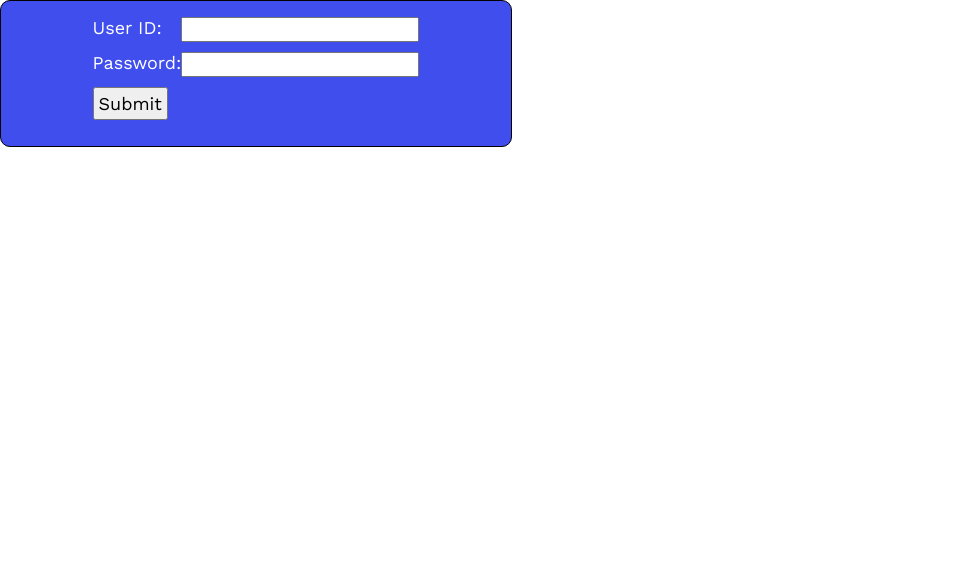
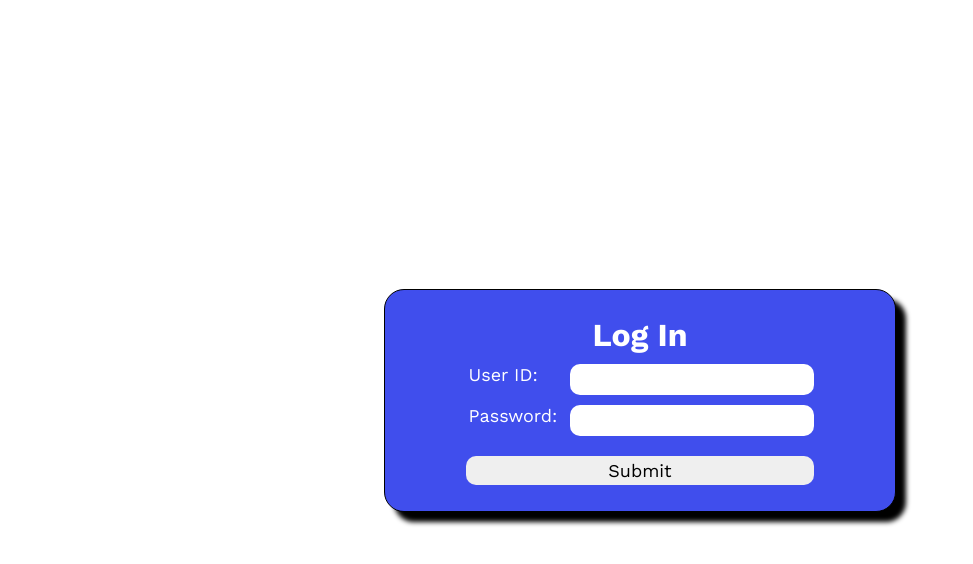
Before and after one commit to mandy132002/mumbaihacks, a React (Create React App) app: page / in a window 1280 px wide. Shown: the top 564 px of the page, without its empty margins (0-973 px from the left). Built offline with nearby package versions, Linux system fonts and the light colour scheme.

Commit message:
Add style to login component

```diff
--- a/src/Components/Citizen/Login.css
+++ b/src/Components/Citizen/Login.css
@@ -2,6 +2,26 @@
     margin: 0px;
     padding: 0px;
     box-sizing: border-box;
+}
+
+.header {
+    font-size: 32px;
+}
+
+label {
+    padding: 3px;
+}
+
+.header-container {
+    display: flex;
+    justify-content: center;
+    padding: 10px;
+}
+
+input {
+    border-radius: 10px;
+    border: 0px;
+    padding: 5px;
 }
 
 .login-form {
@@ -12,20 +32,37 @@
 
 button {
     padding: 4px;
+    width: 100%;
+    margin: 10px 0px 0px 0px;
+    border: 0px;
+    border-radius: 10px;
+}
+label {
+    margin-right: 10px;
+}
+
+.outer-container {
+    width: 100%;
+    height: 100vh;
+    display: flex;
+    justify-content: center;
+    align-items: center;
+    box-shadow: 10px 10px;
 }
 
 .form-container {
+    width: 40%;
     color: white;
     background-color: rgb(64, 78, 237);
     display: flex;
-    align-items: center;
+    border: 1px solid black;
+    border-radius: 20px;
     justify-content: center;
-    width: 40%;
-    border: 1px solid black;
-    border-radius: 10px;
+    box-shadow: 10px 10px 5px black;
 }
 
 .internal-form-container {
+    width: 100%;
     display: flex;
     justify-content: space-between;
     margin-bottom: 10px;
--- a/src/Components/Citizen/login.jsx
+++ b/src/Components/Citizen/login.jsx
@@ -2,15 +2,18 @@ import "./Login.css";
 
 function Login() {
   return (
-    <>
+    <div className="outer-container">
       <div className="form-container">
         <form className="login-form">
+          <div className="header-container">
+            <h1 className="header">Log In</h1>
+          </div>
           <div className="internal-form-container">
             <div>
               <label htmlFor="userId">User ID: </label>
             </div>
             <div>
-              <input type="text" id="userId" />
+              <input type="text" id="userId" required />
             </div>
           </div>
           <div className="internal-form-container">
@@ -18,7 +21,7 @@ function Login() {
               <label htmlFor="password">Password: </label>
             </div>
             <div>
-              <input type="password" id="password" />
+              <input type="password" id="password" required />
             </div>
           </div>
           <div className="internal-form-container">
@@ -26,7 +29,7 @@ function Login() {
           </div>
         </form>
       </div>
-    </>
+    </div>
   );
 }
 
```
